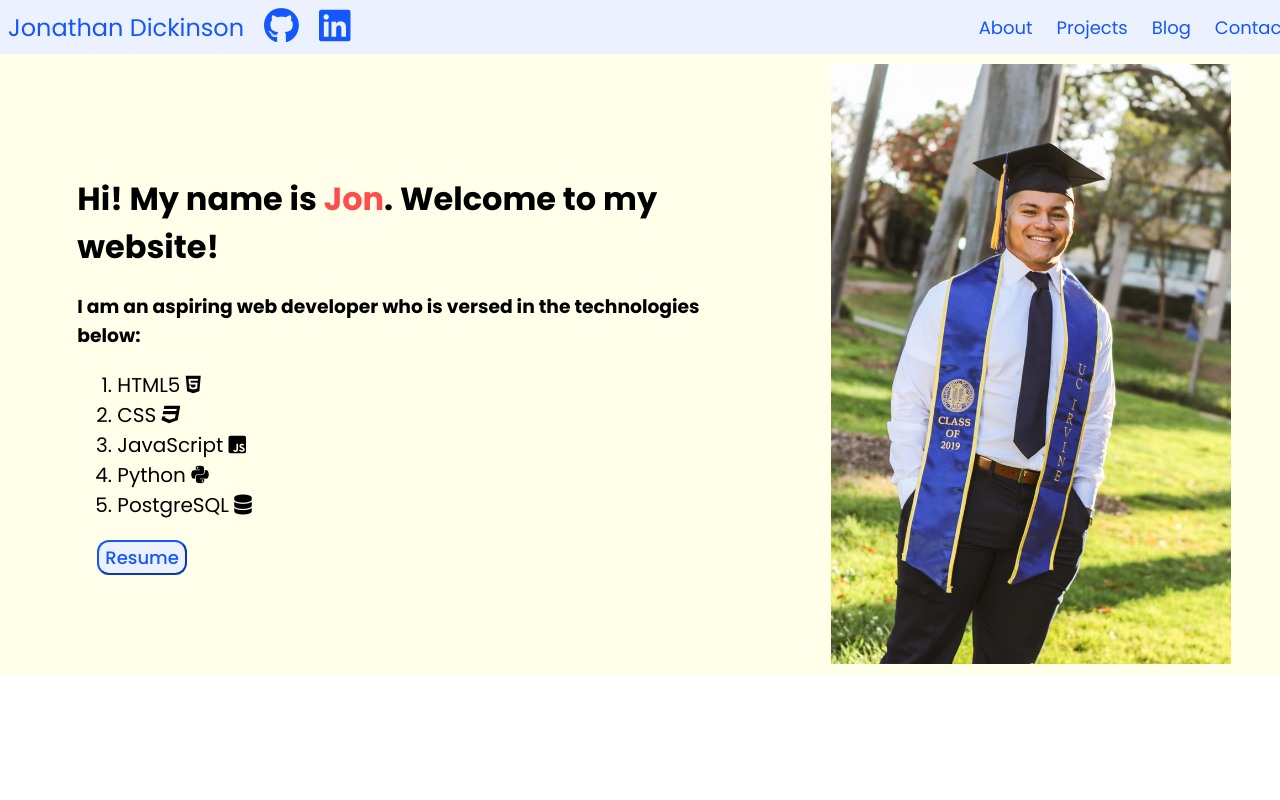
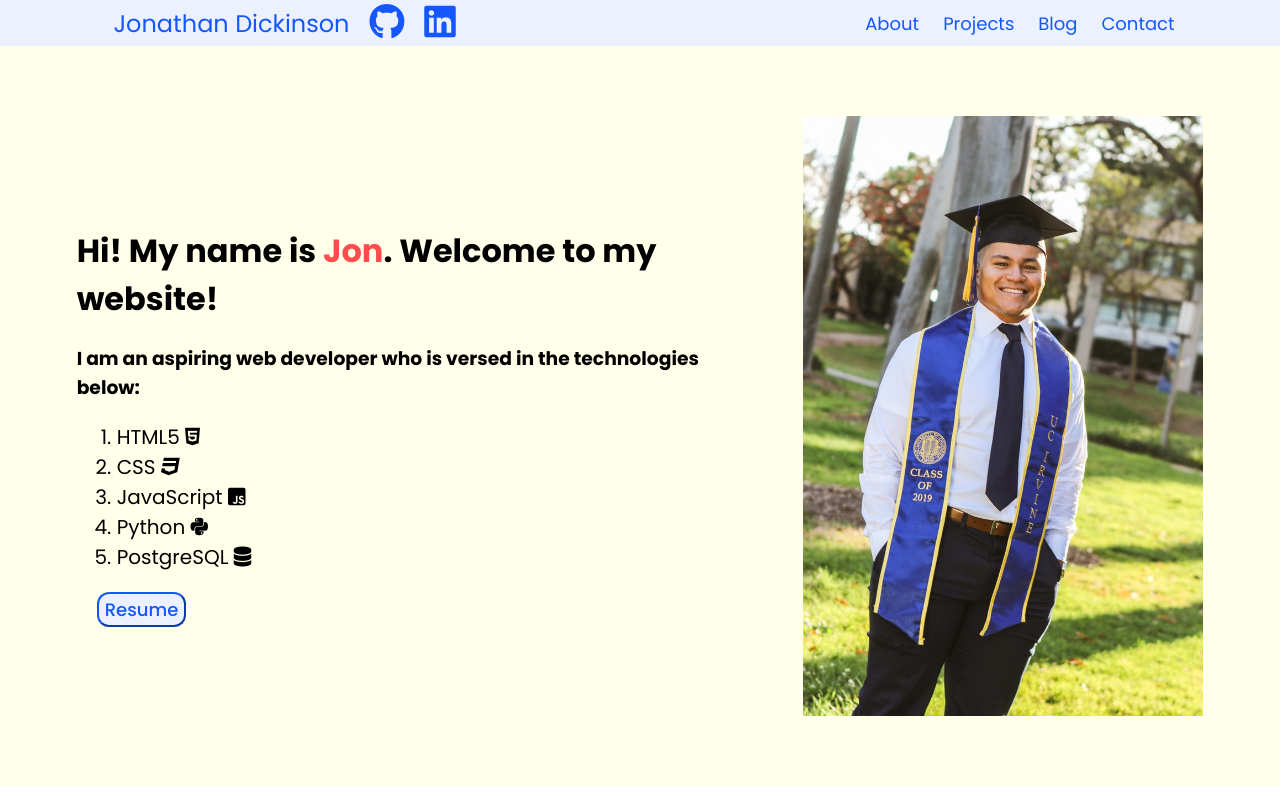
Before and after one commit to jonathjd/portfolio-site, a plain HTML site: page index.html in a window 1280 px wide. Shown: the top 800 px of the page. Drawn offline with Linux system fonts and the light colour scheme.

Commit message:
Finish the formatting for the landing page

```diff
--- a/style.css
+++ b/style.css
@@ -4,8 +4,6 @@ body {
 }
 
 .header {
-    position: -webkit-sticky;
-    position: sticky;
     top: 0;
     background-color: #ECF1FF;
     font-size: 18px;
@@ -131,13 +129,16 @@ span {
     }
 
     .header {
-        justify-content: space-between;
-        padding: 8px;
+        justify-content: space-evenly;
+        padding: 4px;
+        gap: 300px;
     }
 
     .sec1 {
+        width: 100%;
         justify-content: space-evenly;
-        gap: 50px;
+        gap: 10px;
+        padding: 70px 0px;
     }
 
     .about-intro {
```
